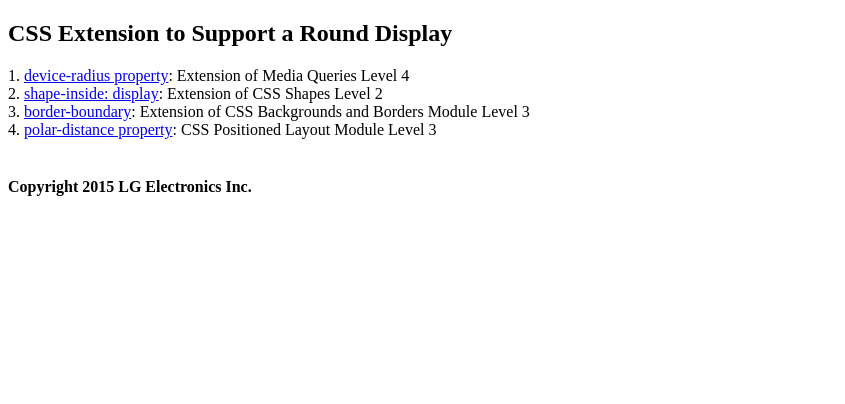
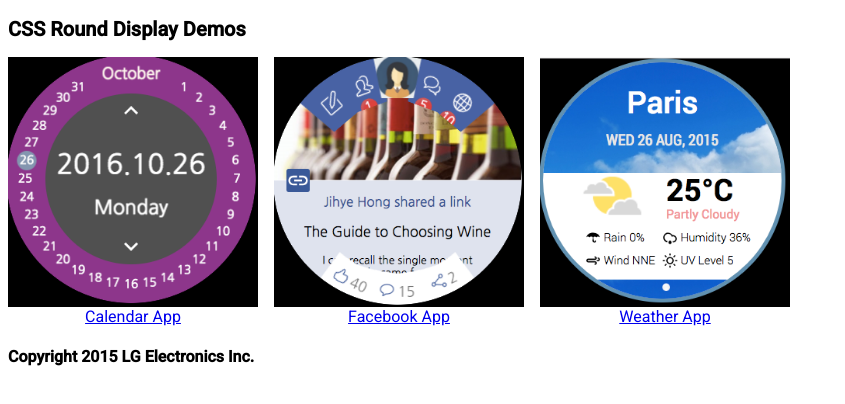
Before and after one commit to jihyerish/jhRoundDisplay, a plain HTML site: page demo/index.html in a window 1280 px wide. Shown: the whole page, without its empty margins (0-845 px from the left). Drawn offline with Linux system fonts and the light colour scheme.

Commit message:
Refine the demo page

```diff
--- a/demo/index.html
+++ b/demo/index.html
@@ -3,13 +3,48 @@
 <head>
     <meta charset="UTF-8">
     <title>CSS Extension to Support a Round Display</title>
+    <link href="https://fonts.googleapis.com/css?family=Roboto:300,400,500" rel="stylesheet" type="text/css">
+    <style type="text/css" media="screen">
+        body {
+          background: white;
+          font-family: Roboto;
+        }
+        h2 {
+          font-size: 20px;
+        }
+        img {
+          width: 250px;
+          height: 250px;
+        }
+        .demo_table {
+          display: flex;
+          flex-flow: row;
+        }
+
+        .demo {
+          display: flex;
+          flex-flow: column wrap;
+          text-align: center;
+          margin-inline-end: 1em;
+        }
+    </style>
 </head>
 <body>
-    <h2>CSS Extension to Support a Round Display</h2>
-    1. <a href="./device-radius/index.html">device-radius property</a>: Extension of Media Queries Level 4<br/>
-    2. <a href="./shape-inside/index.html">shape-inside: display</a>: Extension of CSS Shapes Level 2<br/>
-    3. <a href="./border-boundary/index.html">border-boundary</a>: Extension of CSS Backgrounds and Borders Module Level 3<br/>
-    4. <a href="./polar/index.html">polar-distance property</a>: CSS Positioned Layout Module Level 3<br/><br/>
+    <h2>CSS Round Display Demos</h2>
+    <div class="demo_table">
+      <div class="demo">
+        <img class="demo_image" src="img/calendar.png">
+        <a href="calendar/index.html">Calendar App</a>
+      </div>
+      <div class="demo">
+        <img class="demo_image" src="img/facebook.png">
+        <a href="facebook/index.html">Facebook App</a>
+      </div>
+      <div class="demo">
+        <img class="demo_image" src="img/weather.png">
+        <a href="weather/index.html">Weather App</a>
+      </div>
+    </div>
     <h4>Copyright 2015 LG Electronics Inc.</h4>
 </body>
 </html>
```
Also changed, not shown: demo/img/calendar.png (added), demo/img/facebook.png (added), demo/img/weather.png (added), 4 other files.
